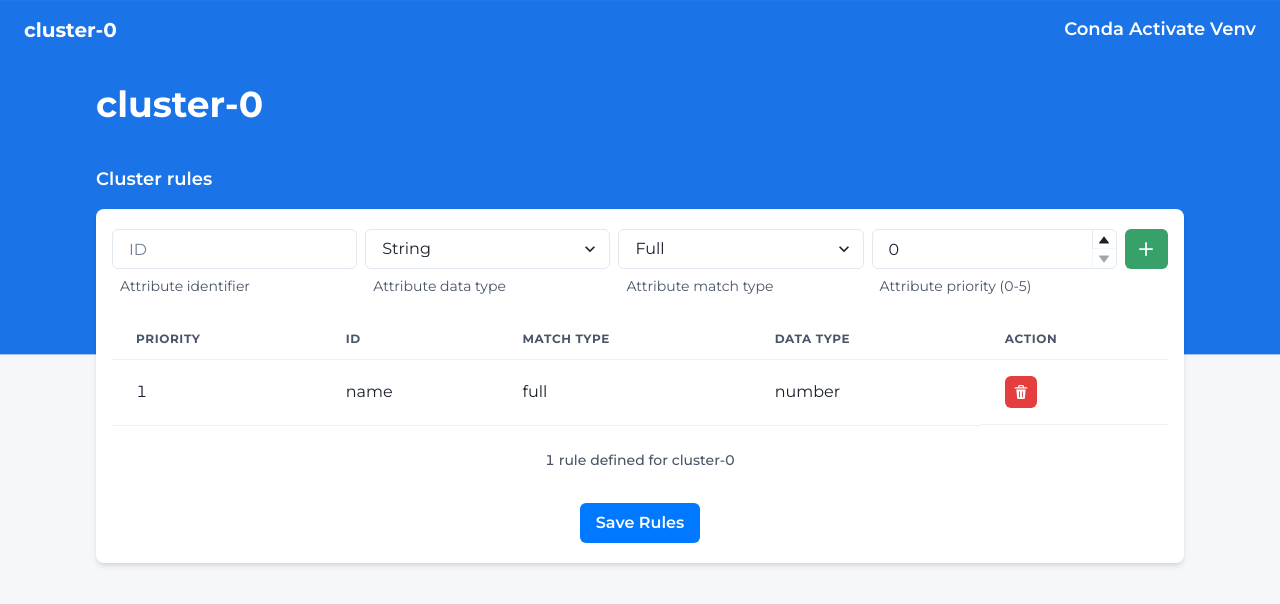
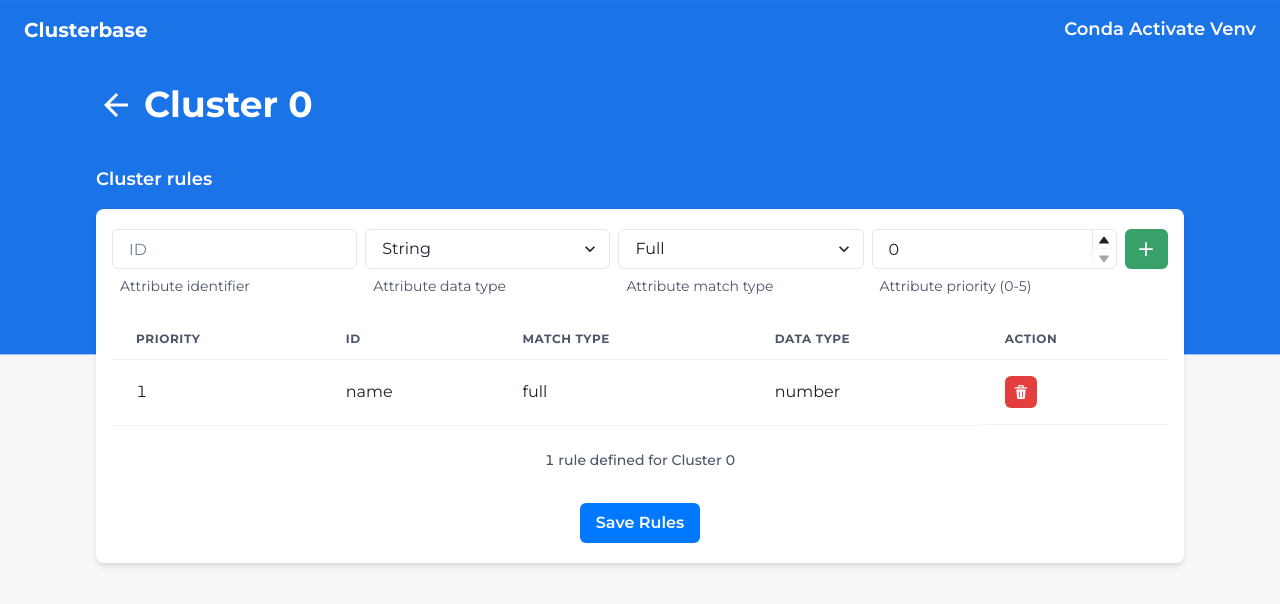
Before and after one commit to 1407arjun/TRINIT-Conda-Activate-Venv-DEV04, a Next.js app: page /cluster/cluster-0 in a window 1280 px wide. Shown: the top 604 px of the page. Built offline with nearby package versions, Linux system fonts and the light colour scheme.

Commit message:
Add basic navigation

```diff
--- a/src/components/cluster/Navbar.tsx
+++ b/src/components/Navbar.tsx
@@ -1,10 +1,10 @@
 import { Heading, HStack, Spacer, Text } from "@chakra-ui/react"
 
-const Navbar = ({ title }: { title: string }) => {
+const Navbar = () => {
     return (
         <HStack w="100%" px={6} py={4} color="white">
             <Heading as="h1" size="md">
-                {title}
+                Clusterbase
             </Heading>
             <Spacer />
             <Text fontSize="lg" fontWeight="semibold">
--- a/src/components/cluster/List.tsx
+++ b/src/components/cluster/List.tsx
@@ -30,13 +30,6 @@ const List = ({
     setRules: Dispatch<SetStateAction<Rule[]>>
 }) => {
     return (
-        <VStack spacing={4} w="100%" px={24} py={4}>
-            <Heading as="h1" size="xl" w="100%" color="white" pb={6}>
-                {title}
-            </Heading>
-            <Text fontSize="lg" w="100%" fontWeight="semibold" color="white">
-                Cluster rules
-            </Text>
         <VStack
             w="100%"
             spacing={6}
@@ -90,7 +83,6 @@ const List = ({
             </TableContainer>
             <Button colorScheme="messenger">Save Rules</Button>
         </VStack>
-        </VStack>
     )
 }
 
--- a/src/pages/cluster/[cluster].tsx
+++ b/src/pages/cluster/[cluster].tsx
@@ -1,8 +1,16 @@
-import { VStack } from "@chakra-ui/react"
+import { ArrowBackIcon } from "@chakra-ui/icons"
+import {
+    VStack,
+    Heading,
+    Text,
+    HStack,
+    IconButton,
+    Link
+} from "@chakra-ui/react"
 import { NextPage } from "next"
 import { useState } from "react"
 import RuleList from "../../components/cluster/List"
-import Navbar from "../../components/cluster/Navbar"
+import Navbar from "../../components/Navbar"
 import Head from "../../components/Head"
 import type ClusterType from "../../types/Cluster"
 import DataType from "../../types/DataType"
@@ -32,11 +40,39 @@ const Cluster: NextPage = () => {
             backgroundRepeat="no-repeat"
             minH="100vh">
             <Head
-                title={cluster.name}
-                desc={`Configure cluser rules for ${cluster.id}`}
+                title={`${cluster.name} - Clusterbase console`}
+                desc={`Configure cluster rules for ${cluster.name}`}
             />
-            <Navbar title={cluster.id} />
-            <RuleList title={cluster.id} rules={rules} setRules={setRules} />
+            <Navbar />
+            <VStack spacing={4} w="100%" px={24} py={4}>
+                <HStack w="100%" pb={6}>
+                    <IconButton
+                        as={Link}
+                        href="/console"
+                        bgColor="transparent"
+                        fontSize="4xl"
+                        rounded="full"
+                        colorScheme="whiteAlpha"
+                        aria-label="Go back"
+                        icon={<ArrowBackIcon />}
+                    />
+                    <Heading as="h1" size="xl" w="100%" color="white">
+                        {cluster.name}
+                    </Heading>
+                </HStack>
+                <Text
+                    fontSize="lg"
+                    w="100%"
+                    fontWeight="semibold"
+                    color="white">
+                    Cluster rules
+                </Text>
+                <RuleList
+                    title={cluster.name}
+                    rules={rules}
+                    setRules={setRules}
+                />
+            </VStack>
         </VStack>
     )
 }
--- a/src/pages/console.tsx
+++ b/src/pages/console.tsx
@@ -1,7 +1,7 @@
 import { VStack } from "@chakra-ui/react"
 import { NextPage } from "next"
 import ClusterList from "../components/console/List"
-import Navbar from "../components/console/Navbar"
+import Navbar from "../components/Navbar"
 import Head from "../components/Head"
 
 const Console: NextPage = () => {
@@ -13,7 +13,7 @@ const Console: NextPage = () => {
             backgroundRepeat="no-repeat"
             minH="100vh">
             <Head
-                title="Cluster Dock Console"
+                title="Clusterbase Console"
                 desc="Console displaying all active clusters."
             />
             <Navbar />
```
Also changed, not shown: src/components/console/Navbar.tsx (deleted, +0 -17 lines). Lines whose indentation alone changed are shown as unchanged.
